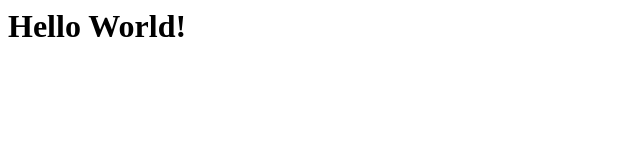
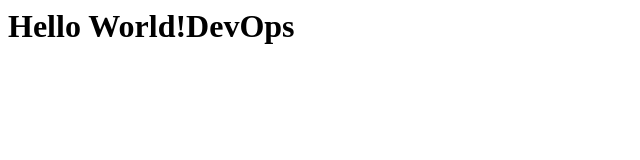
Before and after one commit to mrajdeep83/website, a plain HTML site: page index.html in a window 1280 px wide. Shown: the whole page, without its empty margins (0-640 px from the left). Drawn offline with Linux system fonts and the light colour scheme.

Commit message:
edited index.html

```diff
--- a/index.html
+++ b/index.html
@@ -1,6 +1,6 @@
 <html>
 <title>Jenkins CI/CD Pipeline</title>
 <body>
-<h1> Hello World!</h1>
+<h1> Hello World!DevOps</h1>
 </body>
 </html>
```
